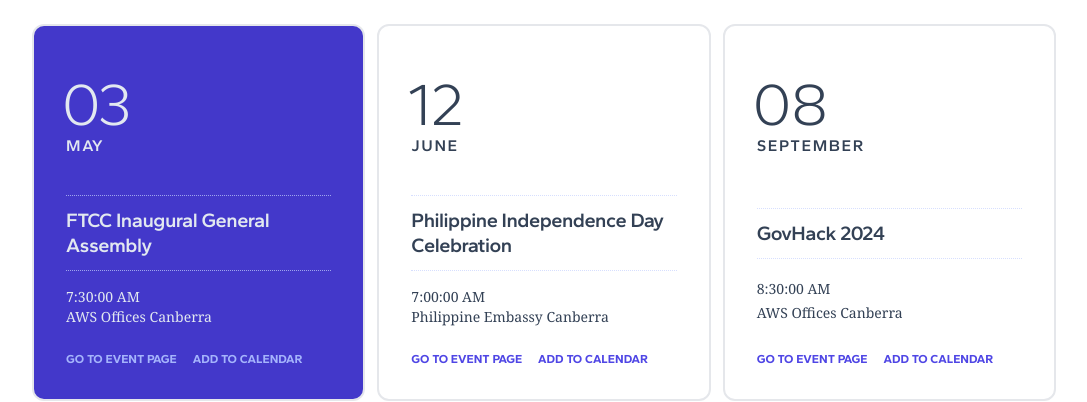
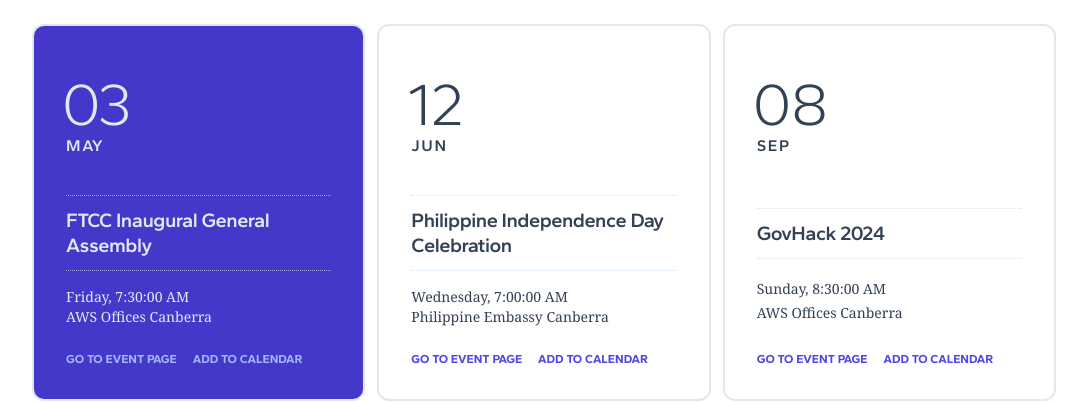
Before and after one commit to ftcc-devs/ftcc-next, a Next.js app: page / in a window 1280 px wide. Shown: the part 3200-3602 px from the top of the page, without its empty margins (96-1183 px from the left). Built offline with nearby package versions, Linux system fonts and the light colour scheme.

Commit message:
show day of week

```diff
--- a/src/app/parts/SectionUpComing.tsx
+++ b/src/app/parts/SectionUpComing.tsx
@@ -11,7 +11,14 @@ function showDate(d:string) {
 function showMonth(d:string) {
   let parsed:Date = new Date(Date.parse(d));
   return parsed.toLocaleDateString('en-US',{
-    month: 'long',
+    month: 'short',
+  });
+}
+
+function showDay(d:string) {
+  let parsed:Date = new Date(Date.parse(d));
+  return parsed.toLocaleDateString('en-US',{
+    weekday: 'long',
   });
 }
 
@@ -35,7 +42,7 @@ function SectionUpComing() {
         </div>
         <div className='col-span-3 md:col-span-4 flex flex-col justify-between'>
           <h4 className='text-xl font-semibold mb-4 tracking-tight leading-tight border-t-0 md:border-t border-b border-indigo-200/70 border-dotted py-3'>{e.title}</h4>
-          <p className='mb-0 text-sm'>{showTime(e.date)}</p>
+          <p className='mb-0 text-sm'>{showDay(e.date)}, {showTime(e.date)}</p>
           <p className='mb-0 text-sm'>{e.venue}</p>
           <div className='flex flex-row gap-4 mt-6'>
             <a target='_blank' href={e.fblink} className={`w-fit text-xs font-heading uppercase font-bold transition duration-300 ${e.highlight ? "hover:text-indigo-100 text-indigo-300 " : "hover:text-indigo-900 text-indigo-600"}`}>Go to event page</a>
```
